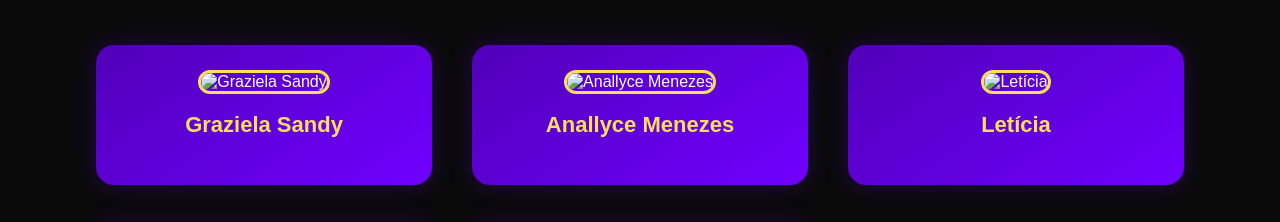
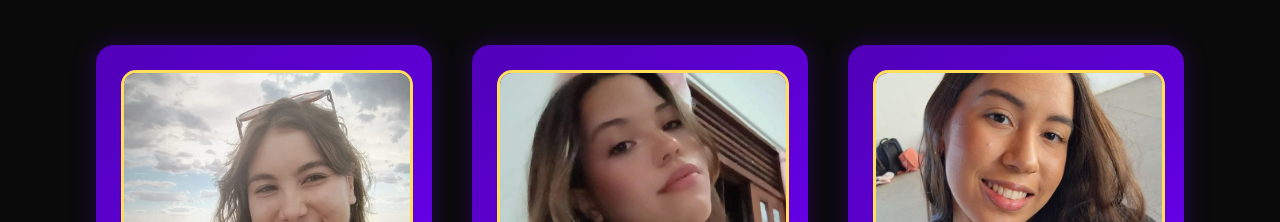
Before and after one commit to grazisandy0/As-arqueiras, a plain HTML site: page template/sobre.html in a window 1280 px wide. Shown: the part 513-735 px from the top of the page. Drawn offline with Linux system fonts and the light colour scheme; files that its build step writes are made by us from their sources.

Commit message:
imagens na pagina sobre
Updated team member images and added missing image sources.

```diff
--- a/template/sobre.html
+++ b/template/sobre.html
@@ -31,17 +31,17 @@
         <div class="team-grid">
 
             <div class="team-member">
-                <img src="" alt="Graziela Sandy">
+                <img src="img/grazi.jpeg" alt="Graziela Sandy">
                 <h3>Graziela Sandy</h3>
             </div>
 
             <div class="team-member">
-                <img src="" alt="Anallyce Menezes">
+                <img src="img/anallyce.jpeg" alt="Anallyce Menezes">
                 <h3>Anallyce Menezes</h3>
             </div>
 
             <div class="team-member">
-                <img src="" alt="Letícia">
+                <img src="img/leticia.jpeg" alt="Letícia">
                 <h3>Letícia</h3>
             </div>
 
@@ -51,7 +51,7 @@
             </div>
 
             <div class="team-member">
-                <img src="" alt="Giovana">
+                <img src="img/gisele.jpeg" alt="Giovana">
                 <h3>Giovana</h3>
             </div>
 
```
